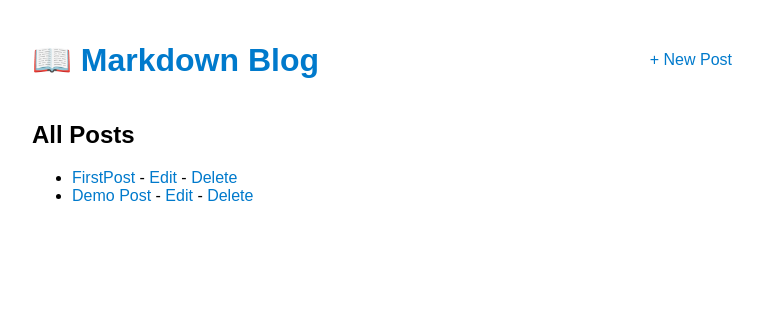
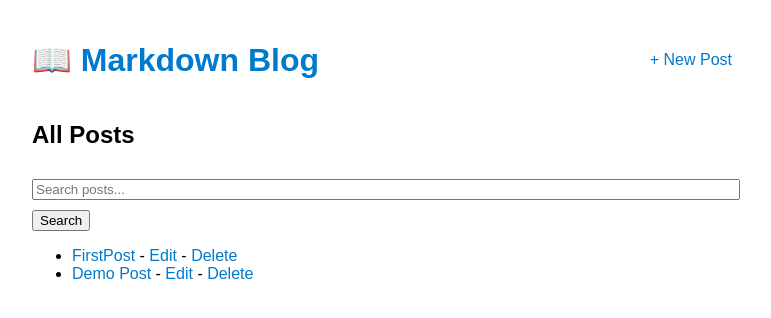
Before and after one commit to Arghya-Dutta1/Markdown-Blog, a Flask app: page / in a window 1280 px wide. Shown: the top 318 px of the page, without its empty margins (258-1029 px from the left). Run offline with Flask 3, Linux system fonts and the light colour scheme.

Commit message:
Added Search functionality

```diff
--- a/app.py
+++ b/app.py
@@ -7,7 +7,12 @@ POSTS_DIR = "posts"
 
 @app.route('/')
 def index():
-    posts = [f[:-3] for f in os.listdir(POSTS_DIR) if f.endswith('.md')]
+    query = request.args.get('q', '').lower()
+    all_posts = [f[:-3] for f in os.listdir(POSTS_DIR) if f.endswith('.md')]
+    if query:
+        posts = [post for post in all_posts if query in post.lower()]
+    else:
+        posts = all_posts
     return render_template("index.html", posts=posts)
 
 @app.route('/post/<title>')
--- a/templates/index.html
+++ b/templates/index.html
@@ -1,6 +1,13 @@
 {% extends "base.html" %}
 {% block content %}
+
 <h2>All Posts</h2>
+
+<form method="get" action="{{ url_for('index') }}">
+    <input type="text" name="q" placeholder="Search posts..." value="{{ request.args.get('q', '') }}">
+    <button type="submit">Search</button>
+</form>
+
 <ul>
     {% for post in posts %}
     <li>
@@ -8,6 +15,9 @@
         - <a href="{{ url_for('edit', title=post) }}">Edit</a>
         - <a href="{{ url_for('delete', title=post) }}" onclick="return confirm('Are you sure you want to delete this post?');">Delete</a>
     </li>
+    {% else %}
+    <li>No posts found.</li>
     {% endfor %}
 </ul>
+
 {% endblock %}
```
